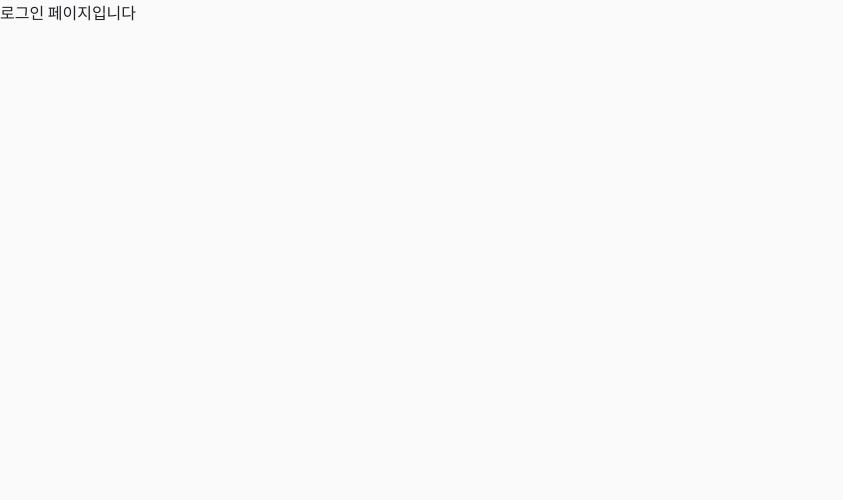
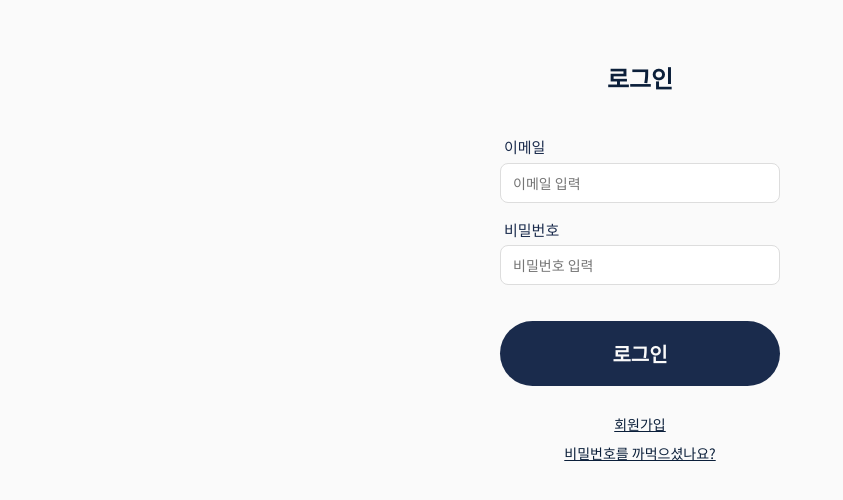
Before and after one commit to kwuSync/sync_FE, a React (Vite) app: page /login in a window 1280 px wide. Shown: the top 500 px of the page, without its empty margins (0-843 px from the left). Built offline with nearby package versions, Linux system fonts and the light colour scheme.

Commit message:
feat: design LoginPage and add InputGroup in common components

```diff
--- /dev/null
+++ b/src/components/common/Input/InputGroup.jsx
@@ -0,0 +1,28 @@
+import React from "react";
+import * as S from "./InputGroup.style";
+
+const InputGroup = ({
+  label,
+  id,
+  type = "text",
+  placeholder,
+  value,
+  onChange,
+  error,
+}) => {
+  return (
+    <S.Group>
+      <S.Label htmlFor={id}>{label}</S.Label>
+      <S.Input
+        id={id}
+        type={type}
+        placeholder={placeholder}
+        value={value}
+        onChange={onChange}
+      />
+      {error && <S.ErrorMessage>{error}</S.ErrorMessage>}
+    </S.Group>
+  );
+};
+
+export default InputGroup;
--- /dev/null
+++ b/src/components/common/Input/InputGroup.style.js
@@ -0,0 +1,35 @@
+import styled from "styled-components";
+
+export const Group = styled.div`
+  width: 100%;
+  display: flex;
+  flex-direction: column;
+  margin-bottom: 16px;
+`;
+
+export const Label = styled.label`
+  font-size: 15px;
+  padding: 0 4px;
+  color: ${({ theme }) => theme.colors.primary};;
+  margin-bottom: 4px;
+`;
+
+export const Input = styled.input`
+  height: 40px;
+  border: 1px solid #ddd;
+  border-radius: 8px;
+  padding: 0 12px;
+  font-size: 14px;
+
+  &:focus {
+    outline: none;
+    border-color: #0b1f3a;
+  }
+`;
+
+export const ErrorMessage = styled.div`
+  font-size: 13px;
+  padding: 0 4px;
+  color: ${({ theme }) => theme.colors.danger};
+  margin-top: 4px;
+`;
--- a/src/pages/LoginPage/LoginPage.jsx
+++ b/src/pages/LoginPage/LoginPage.jsx
@@ -1,7 +1,106 @@
-import React from "react";
+import React, { useState, useEffect } from "react";
+import * as S from "./LoginPage.style";
+import Button from "../../components/common/Button/Button";
+import InputGroup from "../../components/common/Input/InputGroup";
+import { useNavigate } from "react-router-dom";
 
-const IntroPage = () => {
-  return <div>로그인 페이지입니다</div>;
+// 예시 유저 정보
+const DEMO_USER = {
+  email: "test@kw.ac.kr",
+  pw: "test1234!"
 };
 
-export default IntroPage;
+const LoginPage = () => {
+  const navigate = useNavigate();
+
+  const [email, setEmail] = useState("");
+  const [pw, setPw] = useState("");
+
+  const [emailError, setEmailError] = useState("");
+  const [pwError, setPwError] = useState("");
+  const [notAllow, setNotAllow] = useState(true);
+
+  const validateEmail = (email) => {
+    const emailRegex = /^[^\s@]+@[^\s@]+\.[^\s@]+$/;
+    if (!email) return "이메일을 입력해주세요.";
+    if (!emailRegex.test(email)) return "올바른 이메일 형식이 아닙니다.";
+    return "";
+  };
+
+  const validatePassword = (pw) => {
+    const pwRegex = /^(?=.*[a-zA-Z])(?=.*[0-9])(?=.*[!@#$%^&*()_+{}\[\]:;<>,.?~\\/-]).{8,}$/;
+    if (!pw) return "비밀번호를 입력해주세요.";
+    if (!pwRegex.test(pw))
+      return "비밀번호는 8자 이상이며 영문, 숫자, 특수문자를 포함해야 합니다.";
+    return "";
+  };
+
+  const handleEmail = (e) => {
+    const val = e.target.value;
+    setEmail(val);
+    setEmailError(validateEmail(val));
+  };
+
+  const handlePw = (e) => {
+    const val = e.target.value;
+    setPw(val);
+    setPwError(validatePassword(val));
+  };
+
+  useEffect(() => {
+    const isEmailValid = !validateEmail(email);
+    const isPwValid = !validatePassword(pw);
+    setNotAllow(!(isEmailValid && isPwValid));
+  }, [email, pw]);
+
+  const handleLogin = () => {
+    if (email === DEMO_USER.email && pw === DEMO_USER.pw) {
+      alert("로그인 성공! 🎉");
+      navigate("/news");
+    } else {
+      alert("예시 아이디 또는 비밀번호가 일치하지 않습니다.");
+    }
+  };
+
+  return (
+    <S.Container>
+      <S.Title>로그인</S.Title>
+
+      <InputGroup
+        label="이메일"
+        id="email"
+        type="email"
+        placeholder="이메일 입력"
+        value={email}
+        onChange={handleEmail}
+        error={emailError}
+      />
+
+      <InputGroup
+        label="비밀번호"
+        id="password"
+        type="password"
+        placeholder="비밀번호 입력"
+        value={pw}
+        onChange={handlePw}
+        error={pwError}
+      />
+
+      <S.ButtonWrapper>
+        <Button onClick={handleLogin} disabled={notAllow} style={{ width: "100%" }}>
+          로그인
+        </Button>
+      </S.ButtonWrapper>
+
+      <S.SubText>
+        <S.LinkText onClick={() => navigate("/signup")}>회원가입</S.LinkText>
+        <br />
+        <S.LinkText onClick={() => navigate("/find-password")}>
+          비밀번호를 까먹으셨나요?
+        </S.LinkText>
+      </S.SubText>
+    </S.Container>
+  );
+};
+
+export default LoginPage;
--- a/src/pages/LoginPage/LoginPage.style.js
+++ b/src/pages/LoginPage/LoginPage.style.js
@@ -0,0 +1,71 @@
+import styled from "styled-components";
+
+export const Container = styled.div`
+  width: 320px;
+  margin: 0 auto;
+  padding: 60px 20px;
+  display: flex;
+  flex-direction: column;
+  align-items: center;
+`;
+
+export const Title = styled.h1`
+  font-size: 24px;
+  font-weight: 700;
+  margin-bottom: 40px;
+  color: #0b1f3a;
+`;
+
+export const Form = styled.form`
+  width: 100%;
+  display: flex;
+  flex-direction: column;
+  gap: 16px;
+
+  label {
+    font-size: 14px;
+    color: #0b1f3a;
+    margin-bottom: 4px;
+  }
+`;
+
+export const Input = styled.input`
+  height: 40px;
+  border: 1px solid #ddd;
+  border-radius: 8px;
+  padding: 0 12px;
+  font-size: 14px;
+`;
+
+export const ButtonWrapper = styled.div`
+  width: 100%;
+  display: flex;
+  justify-content: center;
+  margin-top: 20px;
+`;
+
+export const ErrorMessage = styled.div`
+  font-size: 13px;
+  color: red;
+  margin-top: -8px;
+  margin-bottom: 4px;
+`;
+
+export const SubText = styled.div`
+  margin-top: 20px;
+  text-align: center;
+  font-size: 14px;
+  color: #0b1f3a;
+`;
+
+export const LinkText = styled.span`
+  color: #0b1f3a;
+  text-decoration: underline;
+  cursor: pointer;
+  margin-top: 8px;
+  display: inline-block;
+
+  &:hover {
+    color: #3366cc;
+  }
+`;
```
